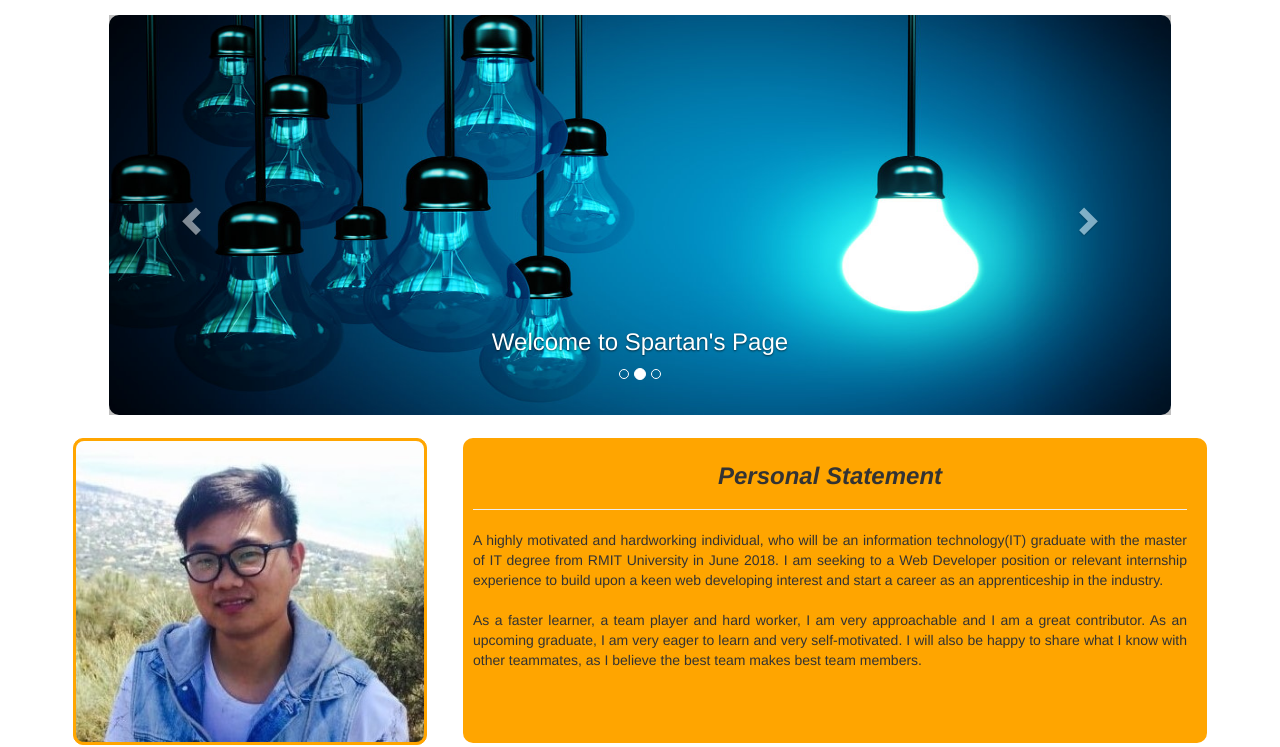
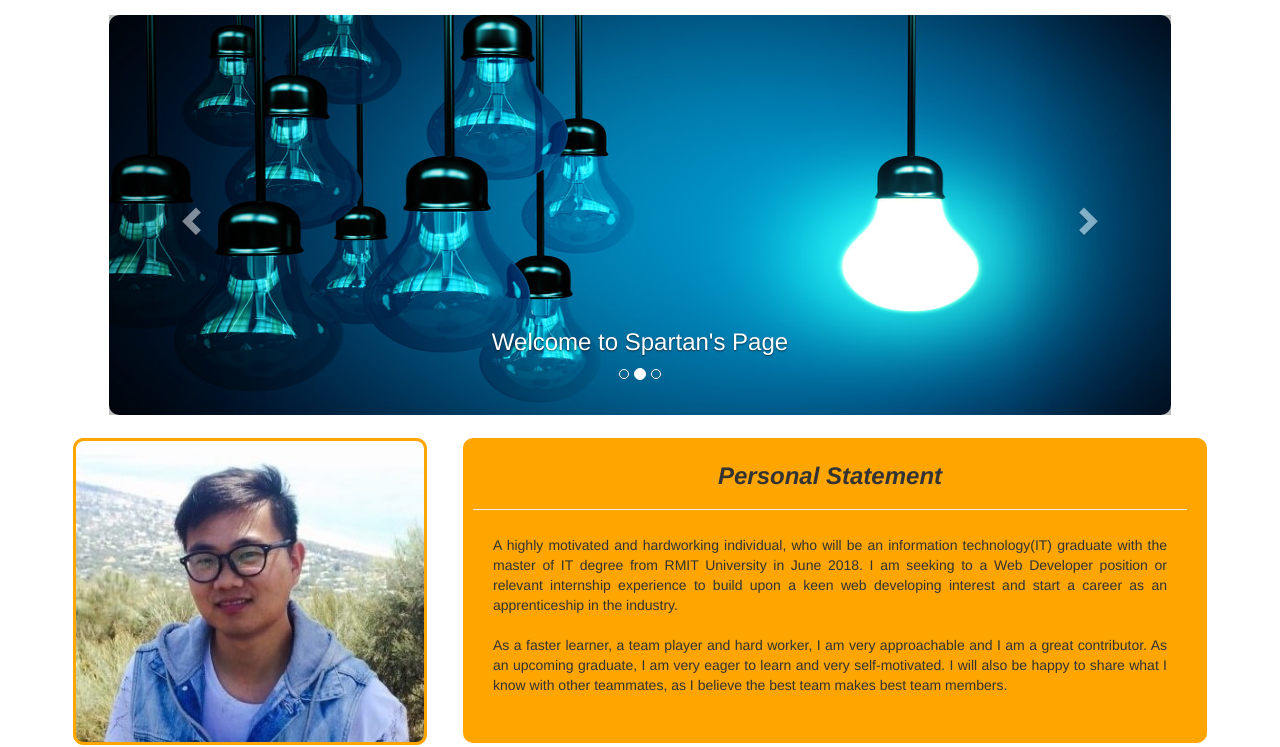
Before and after one commit to tliuworking/spartan-cv-bootstrap, a plain HTML site: page index.html in a window 1280 px wide. Shown: the part 65-812 px from the top of the page. Drawn offline with nearby package versions, Linux system fonts and the light colour scheme.

Commit message:
change padding for personal statement paragraph

```diff
--- a/css/index.css
+++ b/css/index.css
@@ -28,6 +28,9 @@ div{
     border-radius:10px
 }
 
+#per-sta-p{
+    padding: 5px 20px 5px 20px;
+}
 .carousel-inner > .item > img, .carousel-inner > .item > a > img {
     width: 100%;
     max-height: 400px;
--- a/index.html
+++ b/index.html
@@ -103,7 +103,7 @@
                 <div class="contentDiv">
                     <h3><strong><em>Personal Statement</em></strong></h3>
                     <hr>
-                    <p class="text-justify">A highly motivated and hardworking individual, who will be an information technology(IT) graduate with the master of IT degree from RMIT University in June 2018.
+                    <p id="per-sta-p" class="text-justify">A highly motivated and hardworking individual, who will be an information technology(IT) graduate with the master of IT degree from RMIT University in June 2018.
                         I am seeking to a Web Developer position or relevant internship experience to build upon a keen web developing interest
                         and start a career as an apprenticeship in the industry.<br><br>
                         As a faster learner, a team player and hard worker, I am very approachable and I am a great contributor.
```
